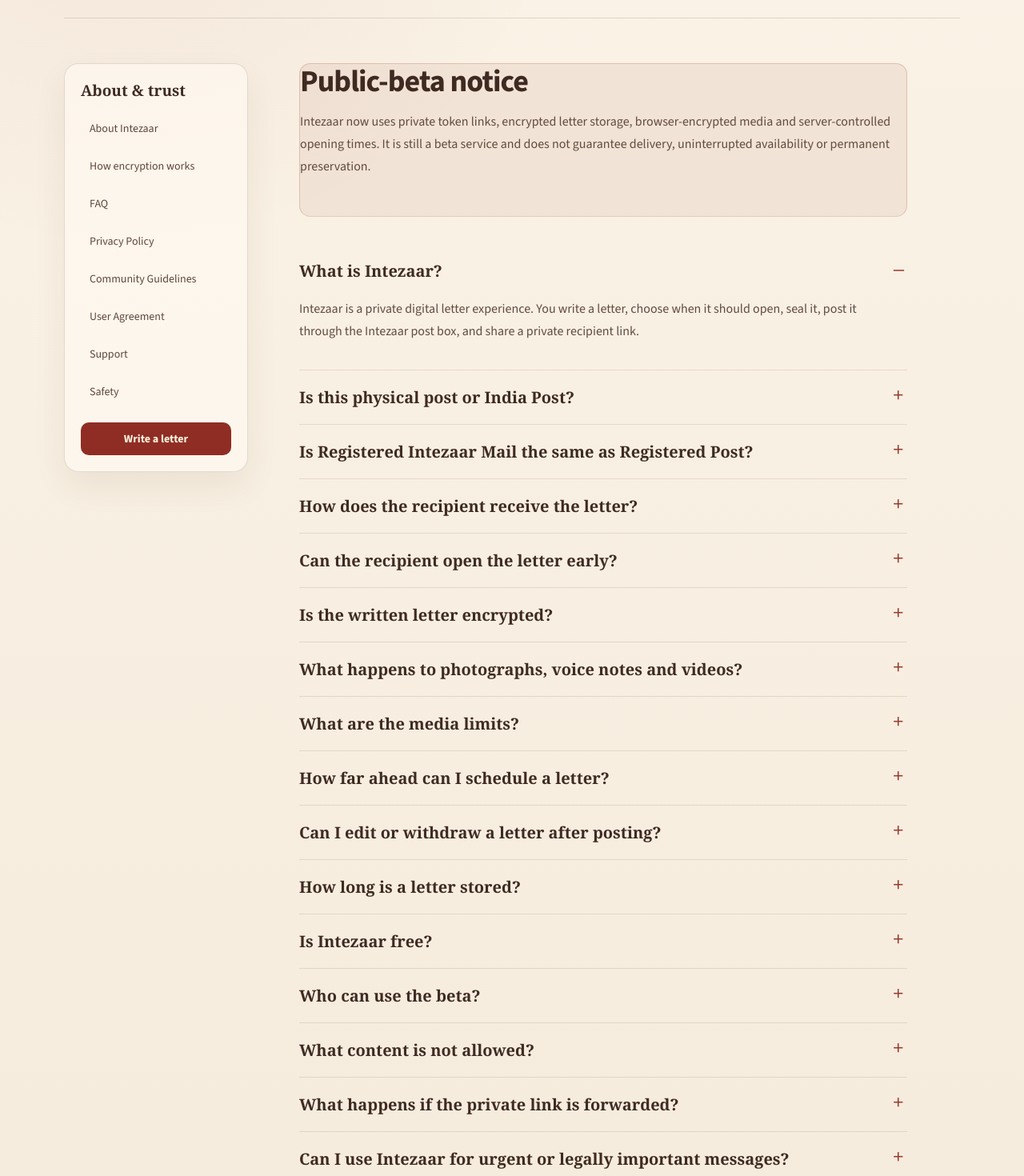
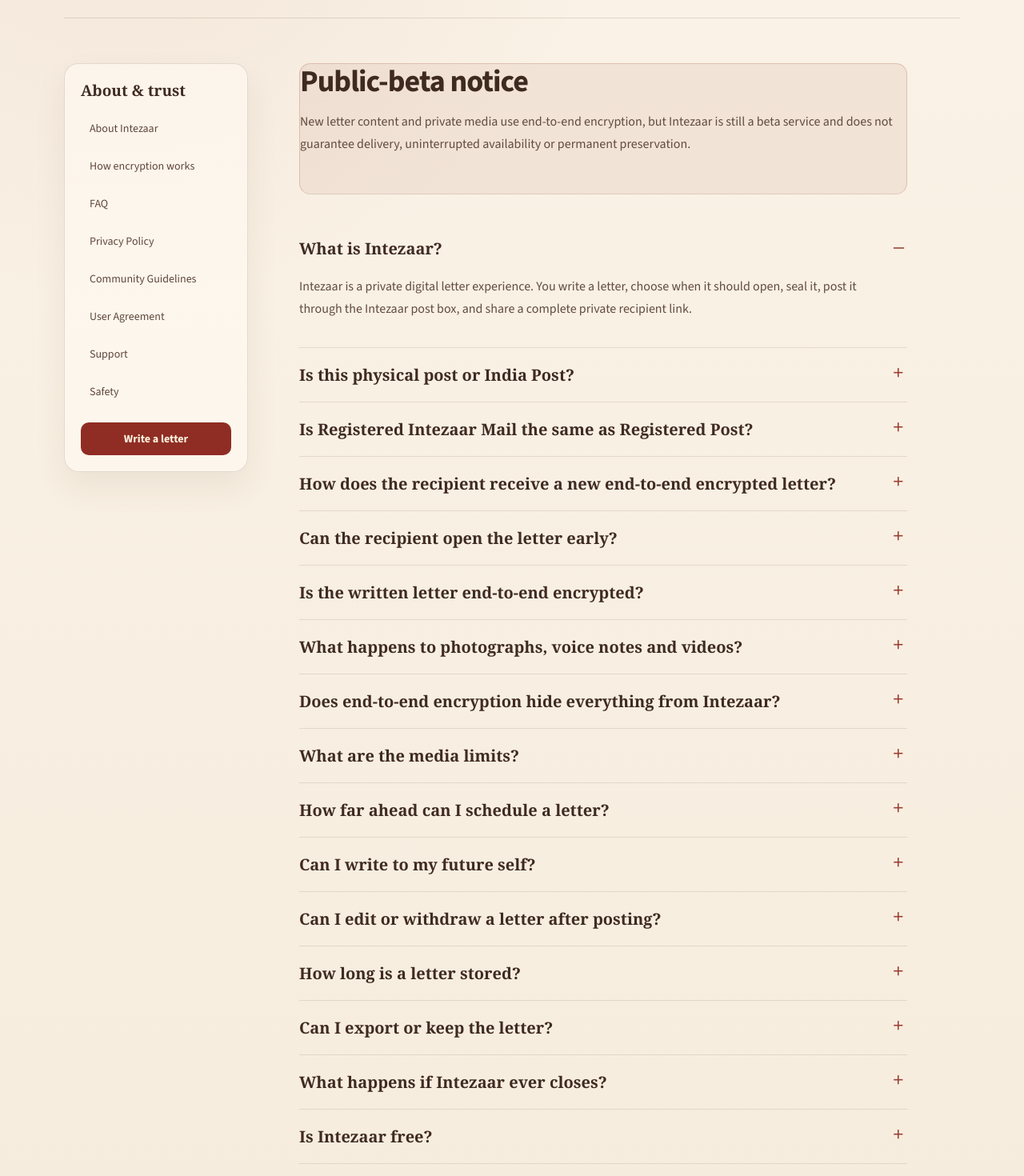
Before and after one commit to febinthomas540-source/intezaar, a Next.js app: page /faq in a window 1280 px wide. Shown: the part 460-1930 px from the top of the page at 80% size. Built offline with nearby package versions, Linux system fonts and the light colour scheme.

Commit message:
Align FAQ with E2EE, Future Me and reliability

```diff
--- a/src/app/faq/page.tsx
+++ b/src/app/faq/page.tsx
@@ -5,14 +5,14 @@ import styles from "@/components/policy-shell.module.css";
 
 export const metadata: Metadata = {
   title: "FAQ — Intezaar",
-  description: "Answers about writing, sealing, posting, storing and receiving a private digital letter through Intezaar.",
+  description: "Answers about writing, encryption, sealing, posting, storing and receiving a private digital letter through Intezaar.",
   alternates: { canonical: "/faq" },
 };
 
 const questions = [
   {
     question: "What is Intezaar?",
-    answer: <p>Intezaar is a private digital letter experience. You write a letter, choose when it should open, seal it, post it through the Intezaar post box, and share a private recipient link.</p>,
+    answer: <p>Intezaar is a private digital letter experience. You write a letter, choose when it should open, seal it, post it through the Intezaar post box, and share a complete private recipient link.</p>,
   },
   {
     question: "Is this physical post or India Post?",
@@ -23,20 +23,24 @@ const questions = [
     answer: <p>No. Registered Intezaar Mail is an Intezaar recipient-verification feature that can require a one-time code before the private delivery experience is released. It is not India Post Registered Post, does not create a postal receipt and should not be treated as statutory or legal proof of service.</p>,
   },
   {
-    question: "How does the recipient receive the letter?",
-    answer: <p>After secure posting, the sender receives a private link. When email delivery is available and a recipient email was entered, Intezaar also attempts to email that link. The link remains visible to the sender even if email delivery fails.</p>,
+    question: "How does the recipient receive a new end-to-end encrypted letter?",
+    answer: <p>After posting, the sender receives a complete private link containing the browser-side decryption key. The sender must share that complete link with the intended recipient. If an email address was added, Intezaar can send invitation and arrival notices, but those automated emails deliberately do not contain the decryption key.</p>,
   },
   {
     question: "Can the recipient open the letter early?",
-    answer: <p>No. The opening time is checked by the Intezaar server. Before that moment, the recipient sees only the sealed-letter experience and the letter content is not sent to their browser.</p>,
+    answer: <p>No. The opening time is checked by the Intezaar server. Before that moment, the recipient sees the sealed-letter experience and the encrypted message payload and private-media download URLs are not sent to their browser.</p>,
   },
   {
-    question: "Is the written letter encrypted?",
-    answer: <p>Yes. The written payload is encrypted before being stored in the database. It is decrypted by the server only after the private token is validated and the selected opening time has arrived. Encryption reduces risk, but no online service can promise absolute security.</p>,
+    question: "Is the written letter end-to-end encrypted?",
+    answer: <p>For new letters created through the current creator, yes. The heading, written message, closing and private-media details are encrypted in the sender&apos;s browser. Intezaar stores the encrypted payload but not the decryption key. After the selected opening time, the recipient&apos;s browser uses the key from the complete private link to decrypt the letter locally. Older letters created before this upgrade may still use the previous server-side encrypted format until they expire.</p>,
   },
   {
     question: "What happens to photographs, voice notes and videos?",
-    answer: <p>Selected media is encrypted in the sender&apos;s browser before upload to a private storage bucket. After the opening time, Intezaar issues short-lived private download links and the recipient&apos;s browser decrypts the files locally. Photos preserve the sender&apos;s saved position, crop, size and zoom.</p>,
+    answer: <p>For new letters, selected media is encrypted in the sender&apos;s browser before upload using the same end-to-end key model. After the opening time, short-lived private download links are released and the recipient&apos;s browser decrypts the files locally.</p>,
+  },
+  {
+    question: "Does end-to-end encryption hide everything from Intezaar?",
+    answer: <p>No. It protects the letter content and private media. Delivery metadata such as names, optional email addresses, opening time, format, route labels, file type and size, letter status and operational security events may remain readable so the service can work. Read <Link href="/how-encryption-works">How encryption works</Link> for the plain-language model.</p>,
   },
   {
     question: "What are the media limits?",
@@ -44,15 +48,27 @@ const questions = [
   },
   {
     question: "How far ahead can I schedule a letter?",
-    answer: <p>The current public beta supports opening times from at least 12 hours ahead and up to 30 days ahead. The 12-hour option is called Intezaar Express; next-day and 3, 5 or 7-day journeys are also available. A longer Future Me experience is planned separately and is not yet available.</p>,
+    answer: <p>The current public beta supports opening times from at least 12 hours ahead and up to 30 days ahead. The dedicated Future Me experience currently uses the same beta delivery window. Longer future-self scheduling is a future product direction, not a current promise.</p>,
+  },
+  {
+    question: "Can I write to my future self?",
+    answer: <p>Yes. Intezaar has a dedicated <Link href="/future-self">Future Me</Link> experience with its own writing flow and visual theme. During the current beta, it is still limited to the same maximum scheduling window supported by the secure delivery system.</p>,
   },
   {
     question: "Can I edit or withdraw a letter after posting?",
-    answer: <p>Not through a public dashboard yet. Check the recipient, content and opening time carefully before posting. Do not share the private link if you notice a mistake; create a corrected letter instead.</p>,
+    answer: <p>Not through a public dashboard yet. Check the recipient, content and opening time carefully before posting. Do not share the complete private link if you notice a mistake; create a corrected letter instead.</p>,
   },
   {
     question: "How long is a letter stored?",
-    answer: <p>A letter is scheduled to become unavailable 90 days after its opening time. The daily cleanup process deletes encrypted media and marks the letter expired. During beta, some encrypted database records and operational event logs may remain for security, debugging or legal reasons.</p>,
+    answer: <p>A letter is scheduled to become unavailable 90 days after its opening time. The daily cleanup process deletes encrypted media and marks the letter expired. During beta, some encrypted database records and operational event logs may remain for security, debugging, reliability or legal reasons.</p>,
+  },
+  {
+    question: "Can I export or keep the letter?",
+    answer: <p>After opening, the recipient can currently use the save-or-print keepsake option. Intezaar does not yet provide a guaranteed bulk export or permanent archive, so keep your own copy of anything irreplaceable.</p>,
+  },
+  {
+    question: "What happens if Intezaar ever closes?",
+    answer: <p>The public beta does not guarantee permanent storage or a shutdown export. If a material planned closure or migration is expected, Intezaar intends to give advance notice where reasonably possible, but this cannot be guaranteed in every technical or operational circumstance.</p>,
   },
   {
     question: "Is Intezaar free?",
@@ -67,12 +83,12 @@ const questions = [
     answer: <p>Threats, harassment, stalking, coercion, scams, impersonation, hate, non-consensual intimate content, sexual content involving minors, illegal content, malware, doxxing and automated spam are prohibited. Read the <Link href="/community-guidelines">Community Guidelines</Link> for the full standard.</p>,
   },
   {
-    question: "What happens if the private link is forwarded?",
-    answer: <p>For an ordinary letter, the recipient URL works like a bearer key: anyone who obtains it may be able to access the delivery experience. Share it only through a trusted private channel and do not publish it on social media, public pages or group chats. Registered Intezaar Mail adds recipient email verification before access is released.</p>,
+    question: "What happens if the complete private link is forwarded?",
+    answer: <p>For a new end-to-end encrypted letter, the complete URL contains the decryption key. Anyone who gets that complete link may be able to decrypt the letter once the opening time arrives. Share it only through a trusted private channel. Registered Intezaar Mail adds recipient email verification before the encrypted payload is released.</p>,
   },
   {
     question: "Can I use Intezaar for urgent or legally important messages?",
-    answer: <p>No. Do not use Intezaar for emergencies, safety warnings, legal notices, financial instructions, medical information or anything that must be received immediately or with guaranteed delivery.</p>,
+    answer: <p>No. Do not use Intezaar for emergencies, safety warnings, legal notices, financial instructions, medical records or anything that must be received immediately or with guaranteed delivery.</p>,
   },
   {
     question: "Does Intezaar guarantee delivery or permanent storage?",
@@ -80,7 +96,7 @@ const questions = [
   },
   {
     question: "Where can I read the privacy and user rules?",
-    answer: <p>Read the <Link href="/privacy">Privacy Policy</Link>, <Link href="/terms">User Agreement</Link> and <Link href="/community-guidelines">Community Guidelines</Link> before sending private or personal content.</p>,
+    answer: <p>Start with <Link href="/about">About Intezaar</Link> and <Link href="/how-encryption-works">How encryption works</Link>, then read the <Link href="/privacy">Privacy Policy</Link>, <Link href="/terms">User Agreement</Link> and <Link href="/community-guidelines">Community Guidelines</Link>.</p>,
   },
 ];
 
@@ -89,12 +105,12 @@ export default function FaqPage() {
     <PolicyShell
       eyebrow="Help desk"
       title="Frequently asked questions"
-      intro="The clear version of how Intezaar works today—including privacy, encryption, time-locking and the limits of the public beta."
-      lastUpdated="7 August 2026"
+      intro="The clear version of how Intezaar works today—including end-to-end encryption, time-locking, Future Me and the limits of the public beta."
+      lastUpdated="11 August 2026"
     >
       <section className={styles.warning}>
         <h2>Public-beta notice</h2>
-        <p>Intezaar now uses private token links, encrypted letter storage, browser-encrypted media and server-controlled opening times. It is still a beta service and does not guarantee delivery, uninterrupted availability or permanent preservation.</p>
+        <p>New letter content and private media use end-to-end encryption, but Intezaar is still a beta service and does not guarantee delivery, uninterrupted availability or permanent preservation.</p>
       </section>
 
       <section className={styles.faq}>
```
